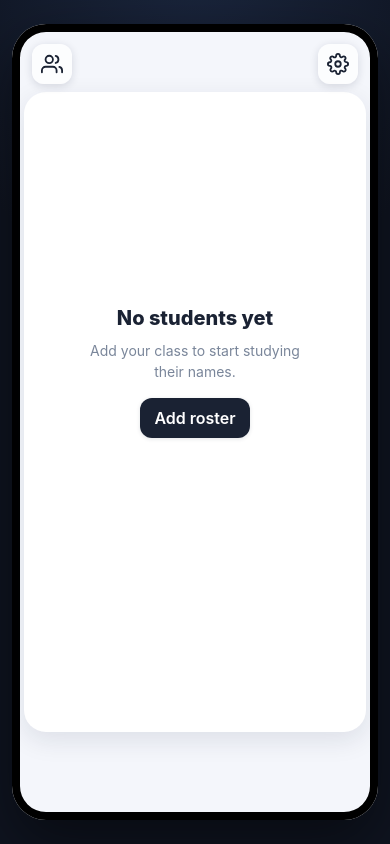
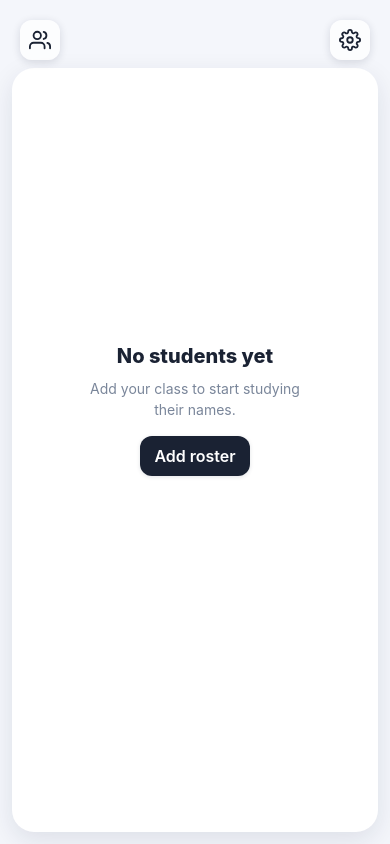
Before and after one commit to AadityaG2011/namedeck, a website: page index.html in a window 390 px wide. Drawn offline with Linux system fonts and the light colour scheme.

Commit message:
Make the layout responsive (full-screen on phones) and simplify the tab title

```diff
--- a/build.js
+++ b/build.js
@@ -23,7 +23,7 @@ const html = `<!DOCTYPE html>
 <head>
 <meta charset="utf-8" />
 <meta name="viewport" content="width=device-width, initial-scale=1, maximum-scale=1" />
-<title>NameDeck — prototype</title>
+<title>NameDeck</title>
 <meta name="theme-color" content="#0f1420" />
 <link rel="manifest" href="manifest.webmanifest" />
 <link rel="icon" type="image/png" href="icon-192.png" />
--- a/index.html
+++ b/index.html
@@ -3,7 +3,7 @@
 <head>
 <meta charset="utf-8" />
 <meta name="viewport" content="width=device-width, initial-scale=1, maximum-scale=1" />
-<title>NameDeck — prototype</title>
+<title>NameDeck</title>
 <link rel="stylesheet" href="src/ui/styles.css" />
 </head>
 <body>
--- a/src/ui/styles.css
+++ b/src/ui/styles.css
@@ -5,16 +5,28 @@
 body {
   margin: 0;
   font-family: -apple-system, BlinkMacSystemFont, "Segoe UI", Roboto, Helvetica, Arial, sans-serif;
-  background: radial-gradient(120% 80% at 50% -10%, #1b2740 0%, #0f1420 60%);
-  min-height: 100vh; display: flex; justify-content: center; padding: 24px 12px; color: var(--ink);
+  background: #f4f6fb; color: var(--ink);
 }
+/* Phones / installed PWA: the app fills the whole screen — no mockup frame. */
 .phone {
-  width: 100%; max-width: 390px; background: #f4f6fb; border-radius: 34px;
-  box-shadow: 0 24px 60px rgba(0,0,0,.45), inset 0 0 0 8px #000; overflow: hidden; min-height: 720px;
+  display: flex; flex-direction: column; min-height: 100vh; min-height: 100dvh;
+  background: #f4f6fb; overflow: hidden;
 }
-#app { padding: 12px; }
-.screen { position: relative; display: flex; flex-direction: column; min-height: 696px;
-  padding-top: 56px; } /* room for the gear button above the card */
+#app { flex: 1; display: flex; flex-direction: column; padding: 12px; }
+.screen { position: relative; flex: 1; min-height: 0; display: flex; flex-direction: column;
+  padding-top: 56px; } /* room for the gear/roster buttons above the card */
+
+/* Wider screens: show it inside a centered phone mockup for a desktop preview. */
+@media (min-width: 480px) {
+  body {
+    display: flex; justify-content: center; padding: 24px 12px; min-height: 100vh;
+    background: radial-gradient(120% 80% at 50% -10%, #1b2740 0%, #0f1420 60%);
+  }
+  .phone {
+    width: 100%; max-width: 390px; min-height: 720px; border-radius: 34px;
+    box-shadow: 0 24px 60px rgba(0,0,0,.45), inset 0 0 0 8px #000;
+  }
+}
 
 /* Icon buttons — float in the strip above the card (gear right, roster left). */
 .iconbtn {
```
Also changed, not shown: dist/index.html.
